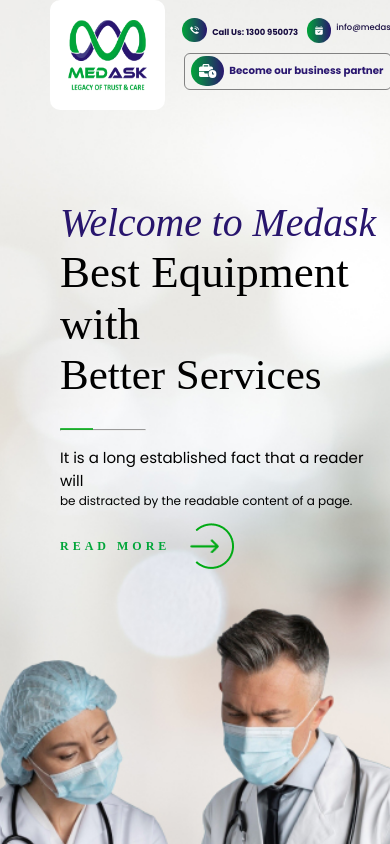
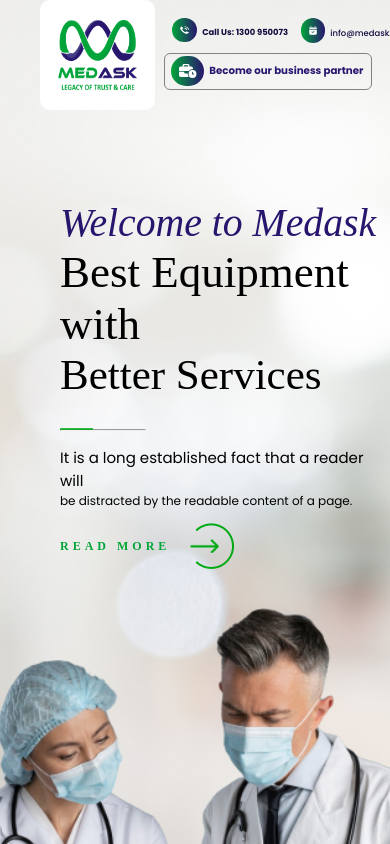
Before and after one commit to mussawir/medask, a React (Create React App) app: page / in a window 390 px wide. Shown: the top 844 px of the page. Built offline with nearby package versions, Linux system fonts and the light colour scheme.

Commit message:
updated code of 4 oct 24

```diff
--- a/src/components/Header.css
+++ b/src/components/Header.css
@@ -92,7 +92,7 @@ top: 19%;
             font-weight: 700;
             line-height: 11.81px;
             position: absolute;
-            left: 182.41px;
+            left: 172.41px;
         }
         .nav-link-topsmallscreen2{
             color: #170C40;
@@ -104,7 +104,7 @@ top: 19%;
             font-weight: 700;
             line-height: 11.81px;
             position: absolute;
-            left: 306.56px;
+            left: 300.56px;
         }
         .emailnavsmallscreen{
             color: #170C40;
@@ -113,6 +113,7 @@ top: 19%;
             font-size: 8.44px;
             font-style: normal;
             font-weight: 500;
+            margin-top: 6px;
             line-height: 19.65px;
             position: absolute;
         }
@@ -151,6 +152,7 @@ top: 19%;
         .menu-iconsmallscreen {
             display: block;
             align-self: flex-end;
+            margin-top: 30px;
         }
         .partnerlinksmallscreen {
             align-items: center;
@@ -162,7 +164,7 @@ top: 19%;
             font-size: 13.94px;
             font-weight: 700;
             height: 36.7px;
-            margin-left: 126px;
+            margin-left: 106px;
             padding: 6px;
             text-decoration: none;
             top: 53px;
--- a/src/components/Navbar.css
+++ b/src/components/Navbar.css
@@ -1126,7 +1126,7 @@ flex-shrink: 0;
     display: block;
     background: white;
     border-radius: 10px;
-    margin-left: 25px;
+    margin-left: 15px;
     margin-top: 0px;
 }
 
```
